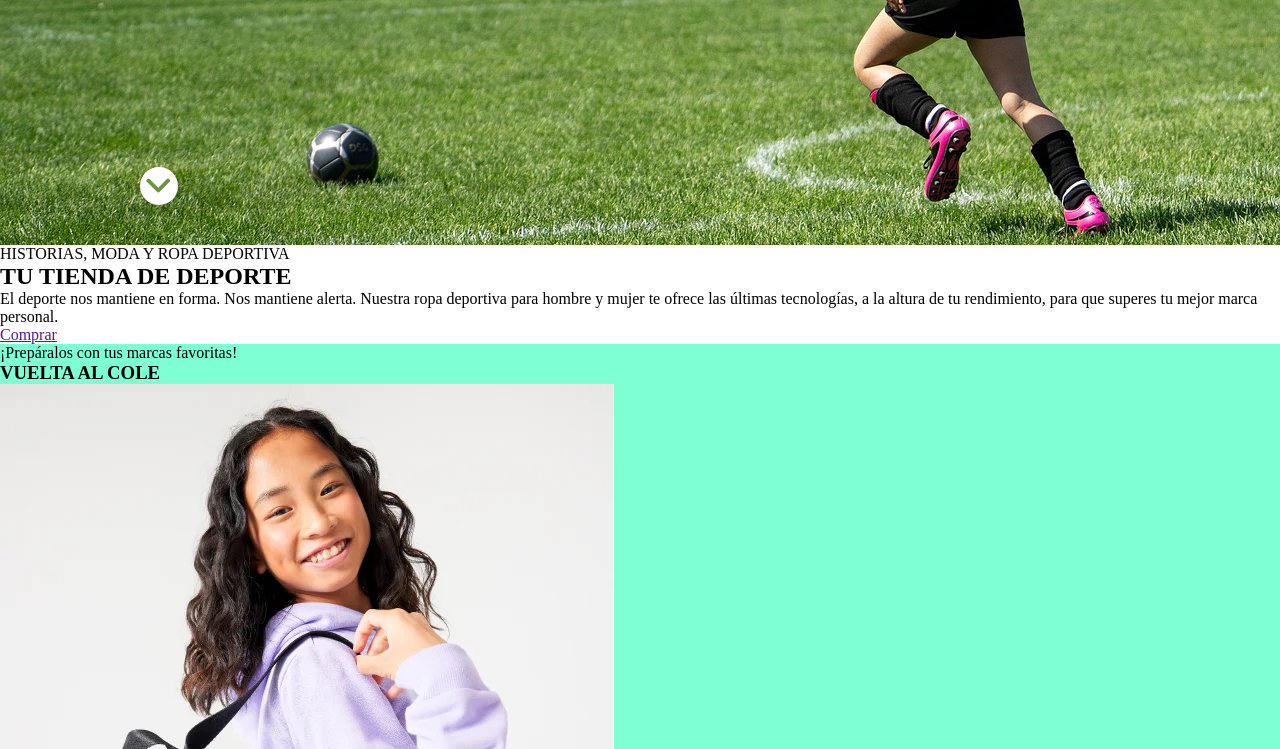
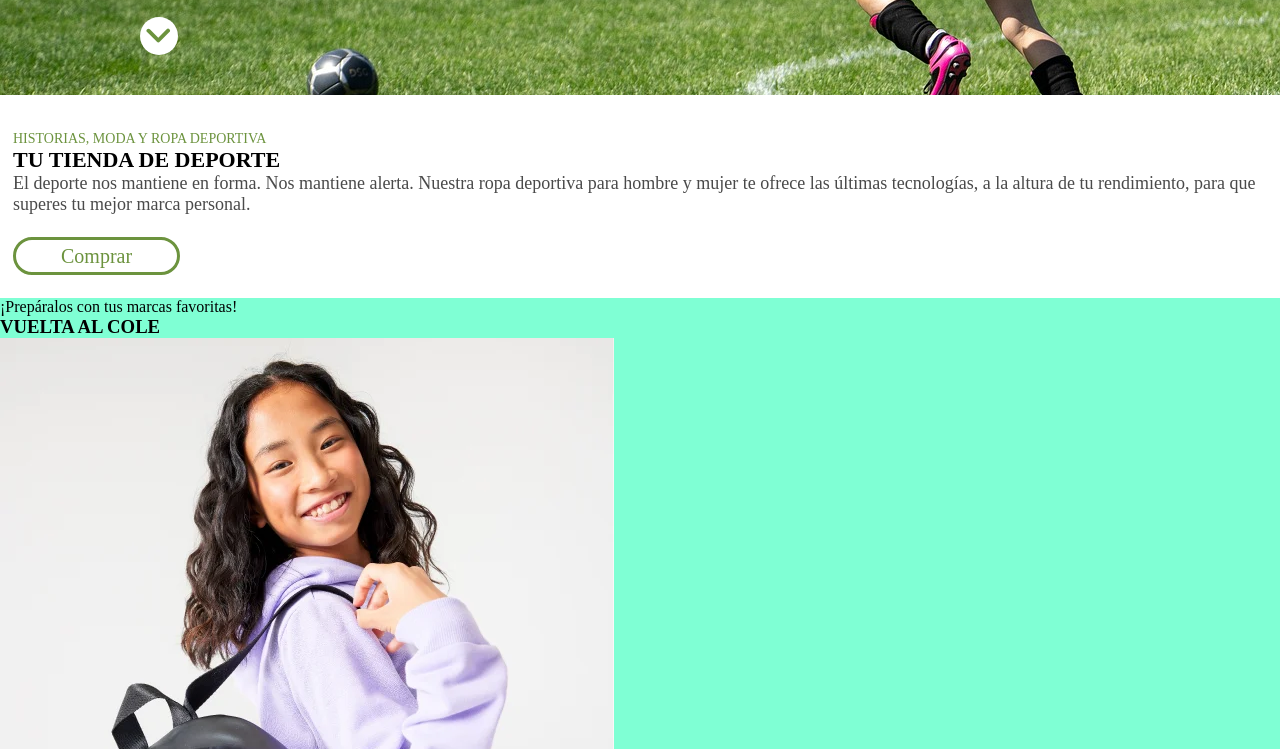
Before and after one commit to Adalab/modulo-1-evaluacion-final-Valentinalupla, a website built with Vite: page src/index.html in a window 1280 px wide. Shown: the part 340-1089 px from the top of the page. Built offline with nearby package versions, Linux system fonts and the light colour scheme.

Commit message:
Add section_2

```diff
--- a/src/partials/section_1.html
+++ b/src/partials/section_1.html
@@ -6,8 +6,8 @@
 </div>
     <div class="icon_down">
         <figure>
-            <img src="../images/ico-scroll-down.svg" alt="scroll-down">
-            <a href=""></a>
+            <a href="https://adalab.es/bootcamps-online/?utm_term=adalab&utm_campaign=Adalab_Search_Marca&utm_source=adwords&utm_medium=ppc&hsa_acc=5177828897&hsa_cam=20252484154&hsa_grp=149341856065&hsa_ad=661007586687&hsa_src=g&hsa_tgt=kwd-320586140105&hsa_kw=adalab&hsa_mt=p&hsa_net=adwords&hsa_ver=3&gad_source=1&gclid=Cj0KCQiAzoeuBhDqARIsAMdH14E434US6yEIPm9t8hrwc8V2CfhEorNZButKXCrkYErF8UaS_oGbK38aAo0LEALw_wcB"></a><img src="../images/ico-scroll-down.svg" alt="scroll-down">
+            </a>
         </figure>
 
     </div>
--- a/src/partials/section_2.html
+++ b/src/partials/section_2.html
@@ -1,10 +1,10 @@
-<section>
+<section class="section_2">
     <div>
     <span>HISTORIAS, MODA Y ROPA DEPORTIVA</span>
     <h2>TU TIENDA DE DEPORTE</h2>
     <p>El deporte nos mantiene en forma. Nos mantiene alerta. Nuestra ropa deportiva para hombre y mujer te ofrece las últimas tecnologías, a la altura de tu rendimiento, para que superes tu mejor marca personal.</p>
 </div>
 <div>
-    <a href="">Comprar</a>
+    <a class="button_buy" href="https://adalab.es/">Comprar</a>
 </div>
 </section>
--- a/src/scss/core/_reset.scss
+++ b/src/scss/core/_reset.scss
@@ -2,4 +2,6 @@
   box-sizing: border-box;
   margin: 0;
   padding: 0;
+  list-style: none;
+  text-decoration: none;
 }
--- a/src/scss/core/_variables.scss
+++ b/src/scss/core/_variables.scss
@@ -0,0 +1,8 @@
+// Tipografía
+$font-title: 'RobotoSlab-Bold';
+$font-text: 'Roboto, regular';
+
+// colores
+$color-dark: #4a4a4a;
+$color-title: white;
+$color-light: #6c933e;
--- a/src/scss/layout/_section_1.scss
+++ b/src/scss/layout/_section_1.scss
@@ -20,7 +20,7 @@
 .beginnings p {
     text-align: center;
     font-size: 16px;
-    padding: 25px 25px 130px 25px;
+    padding: 25px 25px 0px 25px;
 }
 .icon_down {
     display: flex;
@@ -30,7 +30,7 @@
     background-color:white;
     border-radius: 50px;
     padding: 8px 6px 5px 6px;
-    margin: 40px 140px 40px;
+    margin: 20px 140px 40px;
 }
 .icon_down img {
     width: 25px;
--- a/src/scss/layout/_section_2.scss
+++ b/src/scss/layout/_section_2.scss
@@ -0,0 +1,27 @@
+.section_2 {
+    display: flex;
+    flex-direction: column;
+    background-color: $color-title;
+    padding: 34px 19px 30px 13px;
+    & span {
+        color: $color-light;
+        font-size: 14px;
+       font-family: $font-text;
+    }
+    & h2 {
+        font-size: 22px;
+    }
+    & p {
+        font-size: 18px;
+        color: $color-dark;
+        margin-bottom: 30px;
+    }
+}
+
+.button_buy {
+    color: $color-light;
+    font-size: 20px;
+    border:  $color-light solid;
+    border-radius: 20px;
+    padding: 5px 45px 5px 45px;
+ }
```
